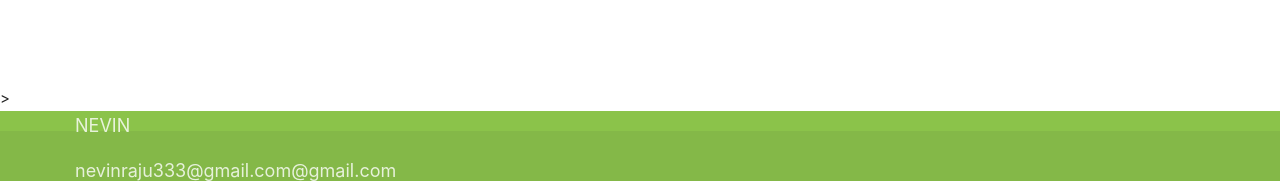
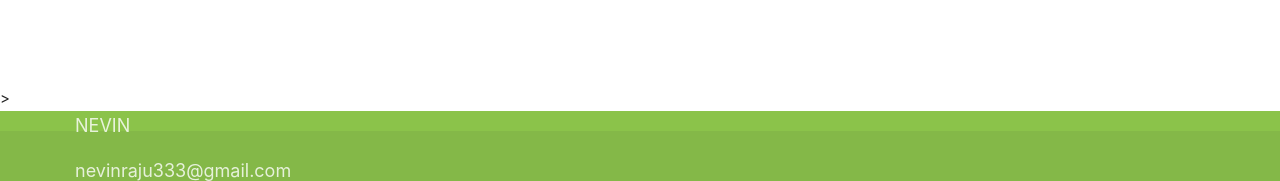
Before and after one commit to Nevin333/Pima-Indian-Diabetes_project, a Flask app: page / in a window 1280 px wide. Shown: the part 771-952 px from the top of the page. Run offline with Flask 2, Linux system fonts and the light colour scheme; parts of the project's set-up code (start-up, migrations or seed data) failed here and were passed over; some libraries are stand-ins or nearby versions.

Commit message:
updated index

```diff
--- a/templates/index.html
+++ b/templates/index.html
@@ -101,7 +101,7 @@
     <div class="footer-copyright">
       <div class="container" style="padding-bottom: 1rem; position: fixed; font-size: 1.2rem; margin-left: 5rem;">
         <p>NEVIN</p>
-        <p>nevinraju333@gmail.com@gmail.com</p>
+        <p>nevinraju333@gmail.com</p>
       </div>
     </div>
   </footer>
```
